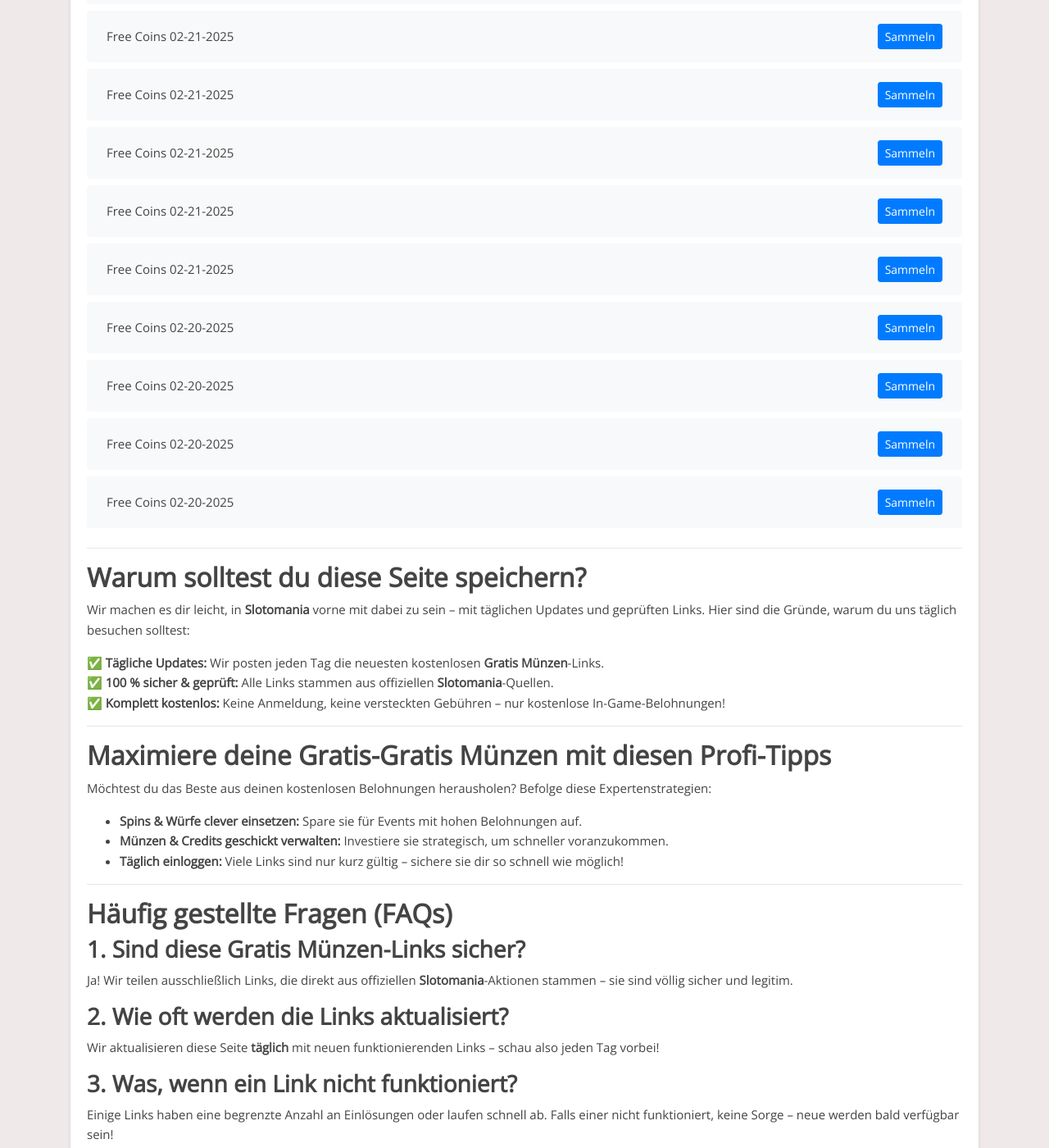
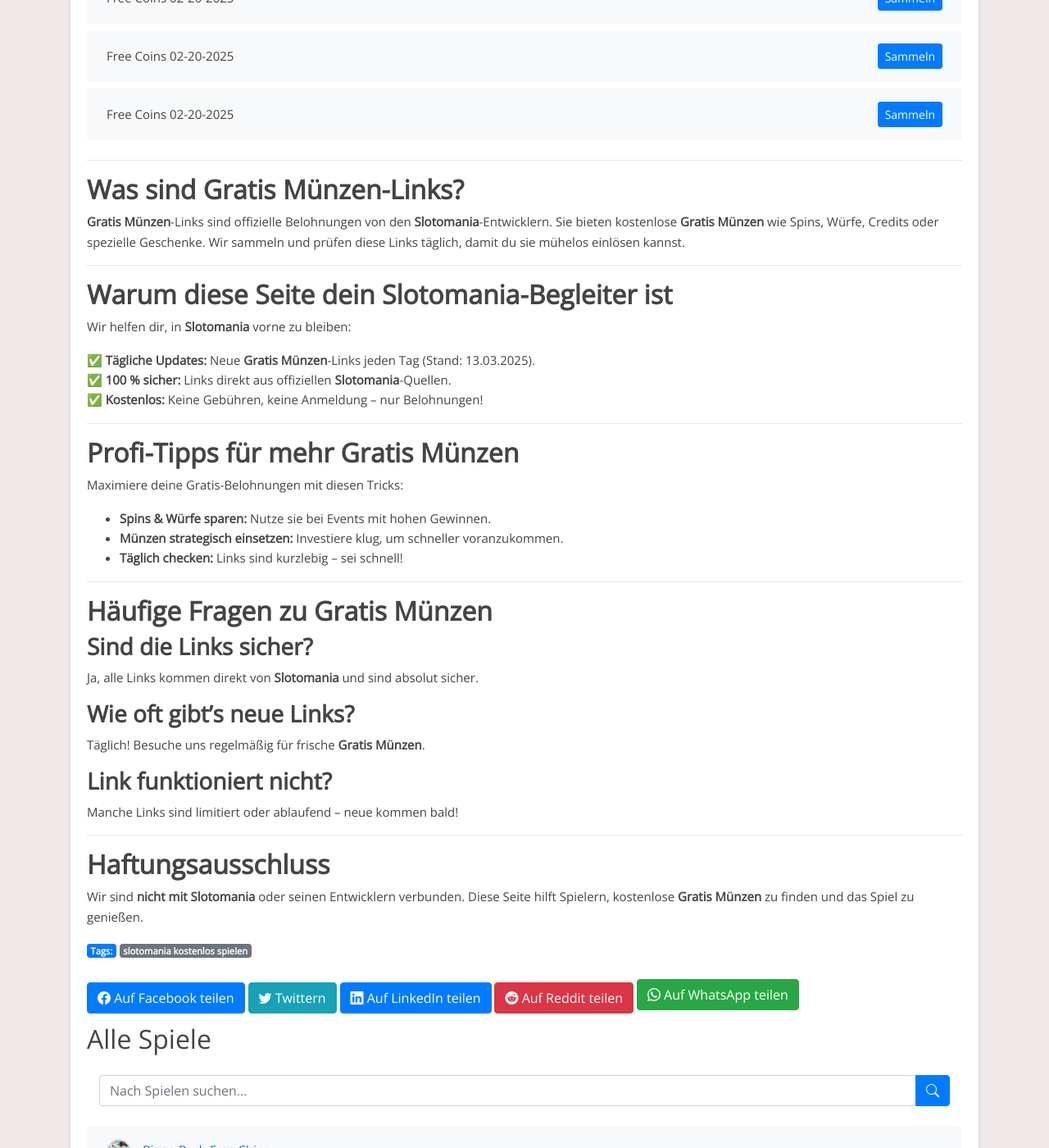
Before and after one commit to Prollad99/bs-de, a Jekyll site: the page built from _posts/2025-01-19-slotomania.md, in a window 1280 px wide and 1400 px high, scrolled down 7375 px. Shown: the whole window at 82% size. Built offline with Jekyll 4.4.1, drawn with Linux system fonts in a browser that asks for light colours; some of the changed text lies outside the part shown.

Commit message:
Update slotomania reward links, content, and last modified date

```diff
--- a/_includes/slotomania_footer.html
+++ b/_includes/slotomania_footer.html
@@ -1,38 +1,44 @@
 ---
 
-## **Warum solltest du diese Seite speichern?**
+## **Was sind Gratis Münzen-Links?**
 
-Wir machen es dir leicht, in **Slotomania** vorne mit dabei zu sein – mit täglichen Updates und geprüften Links. Hier sind die Gründe, warum du uns täglich besuchen solltest:
-
-✅ **Tägliche Updates:** Wir posten jeden Tag die neuesten kostenlosen **Gratis Münzen**-Links.
-✅ **100 % sicher & geprüft:** Alle Links stammen aus offiziellen **Slotomania**-Quellen.
-✅ **Komplett kostenlos:** Keine Anmeldung, keine versteckten Gebühren – nur kostenlose In-Game-Belohnungen!
+**Gratis Münzen**-Links sind offizielle Belohnungen von den **Slotomania**-Entwicklern. Sie bieten kostenlose **Gratis Münzen** wie Spins, Würfe, Credits oder spezielle Geschenke. Wir sammeln und prüfen diese Links täglich, damit du sie mühelos einlösen kannst.
 
 ---
 
-## **Maximiere deine Gratis-Gratis Münzen mit diesen Profi-Tipps**
+## **Warum diese Seite dein Slotomania-Begleiter ist**
 
-Möchtest du das Beste aus deinen kostenlosen Belohnungen herausholen? Befolge diese Expertenstrategien:
+Wir helfen dir, in **Slotomania** vorne zu bleiben:
 
-- **Spins & Würfe clever einsetzen:** Spare sie für Events mit hohen Belohnungen auf.
-- **Münzen & Credits geschickt verwalten:** Investiere sie strategisch, um schneller voranzukommen.
-- **Täglich einloggen:** Viele Links sind nur kurz gültig – sichere sie dir so schnell wie möglich!
+✅ **Tägliche Updates:** Neue **Gratis Münzen**-Links jeden Tag (Stand: 13.03.2025).
+✅ **100 % sicher:** Links direkt aus offiziellen **Slotomania**-Quellen.
+✅ **Kostenlos:** Keine Gebühren, keine Anmeldung – nur Belohnungen!
 
 ---
 
-## **Häufig gestellte Fragen (FAQs)**
+## **Profi-Tipps für mehr Gratis Münzen**
 
-### **1. Sind diese Gratis Münzen-Links sicher?**
-Ja! Wir teilen ausschließlich Links, die direkt aus offiziellen **Slotomania**-Aktionen stammen – sie sind völlig sicher und legitim.
+Maximiere deine Gratis-Belohnungen mit diesen Tricks:
 
-### **2. Wie oft werden die Links aktualisiert?**
-Wir aktualisieren diese Seite **täglich** mit neuen funktionierenden Links – schau also jeden Tag vorbei!
+- **Spins & Würfe sparen:** Nutze sie bei Events mit hohen Gewinnen.
+- **Münzen strategisch einsetzen:** Investiere klug, um schneller voranzukommen.
+- **Täglich checken:** Links sind kurzlebig – sei schnell!
 
-### **3. Was, wenn ein Link nicht funktioniert?**
-Einige Links haben eine begrenzte Anzahl an Einlösungen oder laufen schnell ab. Falls einer nicht funktioniert, keine Sorge – neue werden bald verfügbar sein!
+---
+
+## **Häufige Fragen zu Gratis Münzen**
+
+### **Sind die Links sicher?**
+Ja, alle Links kommen direkt von **Slotomania** und sind absolut sicher.
+
+### **Wie oft gibt’s neue Links?**
+Täglich! Besuche uns regelmäßig für frische **Gratis Münzen**.
+
+### **Link funktioniert nicht?**
+Manche Links sind limitiert oder ablaufend – neue kommen bald!
 
 ---
 
 ## **Haftungsausschluss**
 
-Wir sind **nicht mit** **Slotomania** oder seinen Entwicklern **verbunden**. Diese Seite dient ausschließlich zu Informationszwecken, um Spielern zu helfen, kostenlose **Gratis Münzen** zu erhalten und das Spiel in vollen Zügen zu genießen.
+Wir sind **nicht mit Slotomania** oder seinen Entwicklern verbunden. Diese Seite hilft Spielern, kostenlose **Gratis Münzen** zu finden und das Spiel zu genießen.
--- a/_includes/slotomania_post.html
+++ b/_includes/slotomania_post.html
@@ -1,27 +1,3 @@
-Bist du ein leidenschaftlicher **Slotomania**-Spieler? Möchtest du **Gratis Münzen** sammeln, ohne echtes Geld auszugeben? Dann bist du hier genau richtig!
+Bist du ein leidenschaftlicher **Slotomania**-Spieler? Hier findest du täglich neue **Gratis Münzen**-Links, um kostenlose Belohnungen zu sammeln – 100% sicher und gratis!
 
-Wir aktualisieren diese Seite **täglich** mit neuen **Gratis Münzen**-Links, damit du dein Gameplay verbessern, schneller aufsteigen und spannende Belohnungen freischalten kannst – völlig kostenlos.
-
----
-
-## **Was sind Gratis Münzen-Links?**
-
-**Gratis Münzen**-Links sind offizielle Belohnungen der **Slotomania**-Entwickler. Sie bieten kostenlose **Gratis Münzen** und weitere In-Game-Boni wie Spins, Würfe, Credits und spezielle Geschenke.
-
-Statt selbst danach zu suchen, übernehmen wir die Arbeit für dich! Wir sammeln und aktualisieren täglich die neuesten funktionierenden Links, damit du deine Gratis-Belohnungen mühelos einlösen kannst.
-
----
-
-## **So löst du deine kostenlosen Gratis Münzen ein**
-
-Deine **Gratis Münzen** zu erhalten ist schnell und einfach:
-
-1. **Wähle einen Link aus der Liste unten.**
-2. **Klicke auf den Link und melde dich in deinem Slotomania-Konto an.**
-3. **Genieße deine kostenlosen Gratis Münzen – sofort in deinem Spiel verfügbar!**
-
-> 🔔 **Tipp:** Diese Links laufen schnell ab – schau täglich vorbei, um dir deine Belohnungen zu sichern!
-
----
-
-## **Heutige Gratis-Gratis Münzen für Slotomania**
+Klicke einfach auf die Links unten, melde dich in deinem **Slotomania**-Konto an und sichere dir deine **Gratis Münzen** – sie sind sofort im Spiel verfügbar. Schau täglich vorbei, da die Links schnell ablaufen!
```
